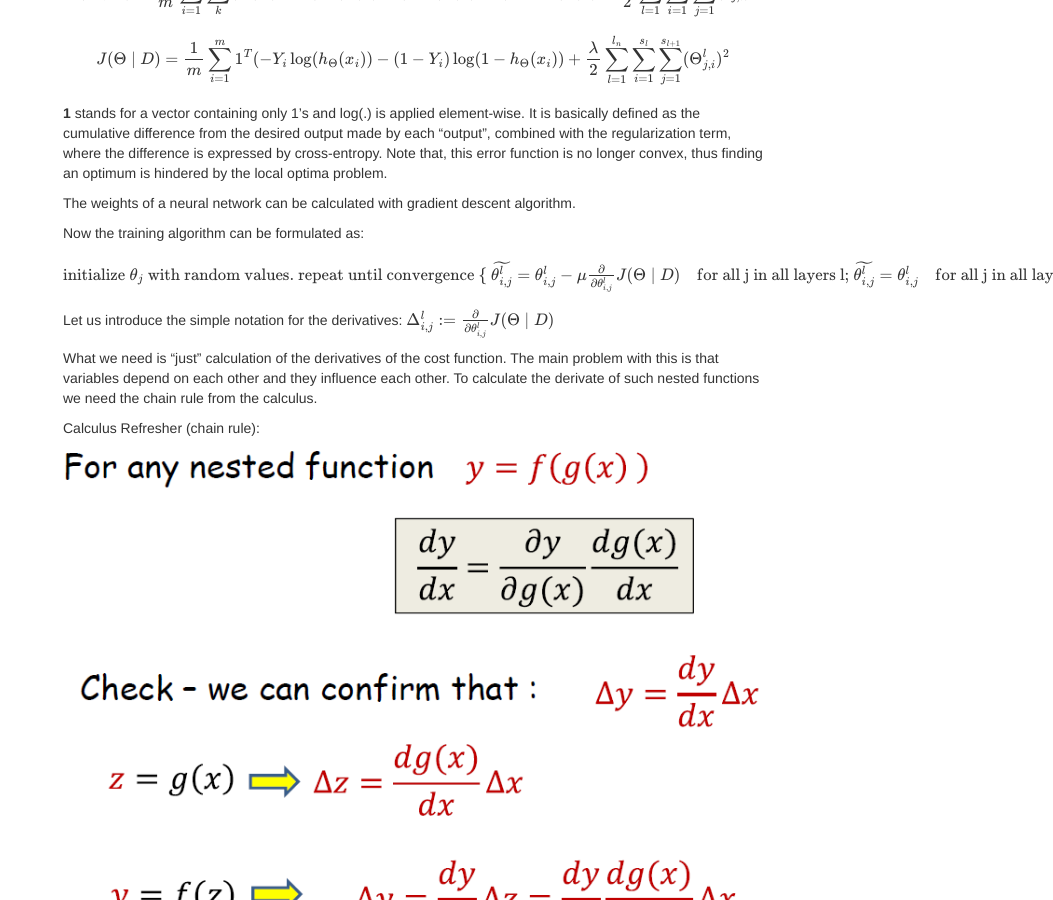
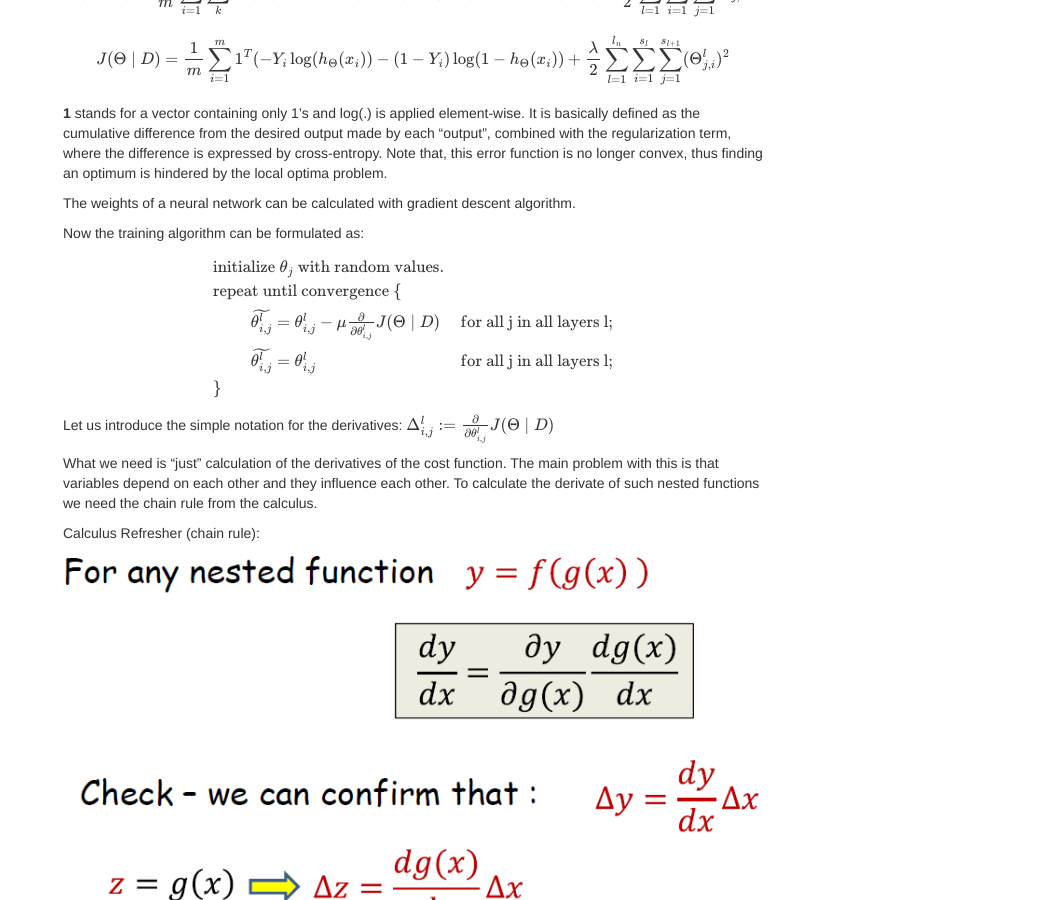
Before and after one commit to kfattila/kfattila.github.io, a Jekyll site: the page built from pages/ANN.md, in a window 1280 px wide and 900 px high, scrolled down 8874 px. Shown: the whole window, without its empty margins (227-1280 px from the left). Built offline with Jekyll 4.4.1, drawn with Linux system fonts in a browser that asks for light colours; nearby versions of some CDN libraries; comment, search, counter and statistics services are not loaded.

Commit message:
Lec notes

```diff
--- a/pages/ANN.md
+++ b/pages/ANN.md
@@ -169,10 +169,10 @@ The weights of a neural network can be calculated with gradient descent algorith
 Now the training algorithm can be formulated as:
 \\[
     \begin{array}{ll}
-    	\text{initialize } \theta_{j} \text{ with random values.} \\\
-        \text{repeat until convergence \\{} \\\
-        \widetilde{\theta_{i,j}^{l}} = \theta_{i,j}^{l} - \mu \frac{\partial}{\partial\theta_{i,j}^{l}}J(\Theta\mid D) & \text{for all j in all layers l;} \\\
-        \widetilde{\theta_{i,j}^{l}} = \theta_{i,j}^{l} & \text{for all j in all layers l;} \\\
+    	\text{initialize } \theta_{j} \text{ with random values.} \cr
+        \text{repeat until convergence \\{} \cr
+        \hspace{1cm}\widetilde{\theta_{i,j}^{l}} = \theta_{i,j}^{l} - \mu \frac{\partial}{\partial\theta_{i,j}^{l}}J(\Theta\mid D) & \text{for all j in all layers l;} \cr
+        \hspace{1cm}\widetilde{\theta_{i,j}^{l}} = \theta_{i,j}^{l} & \text{for all j in all layers l;} \cr
         \text{\\}}
     \end{array}
 \\]
```
